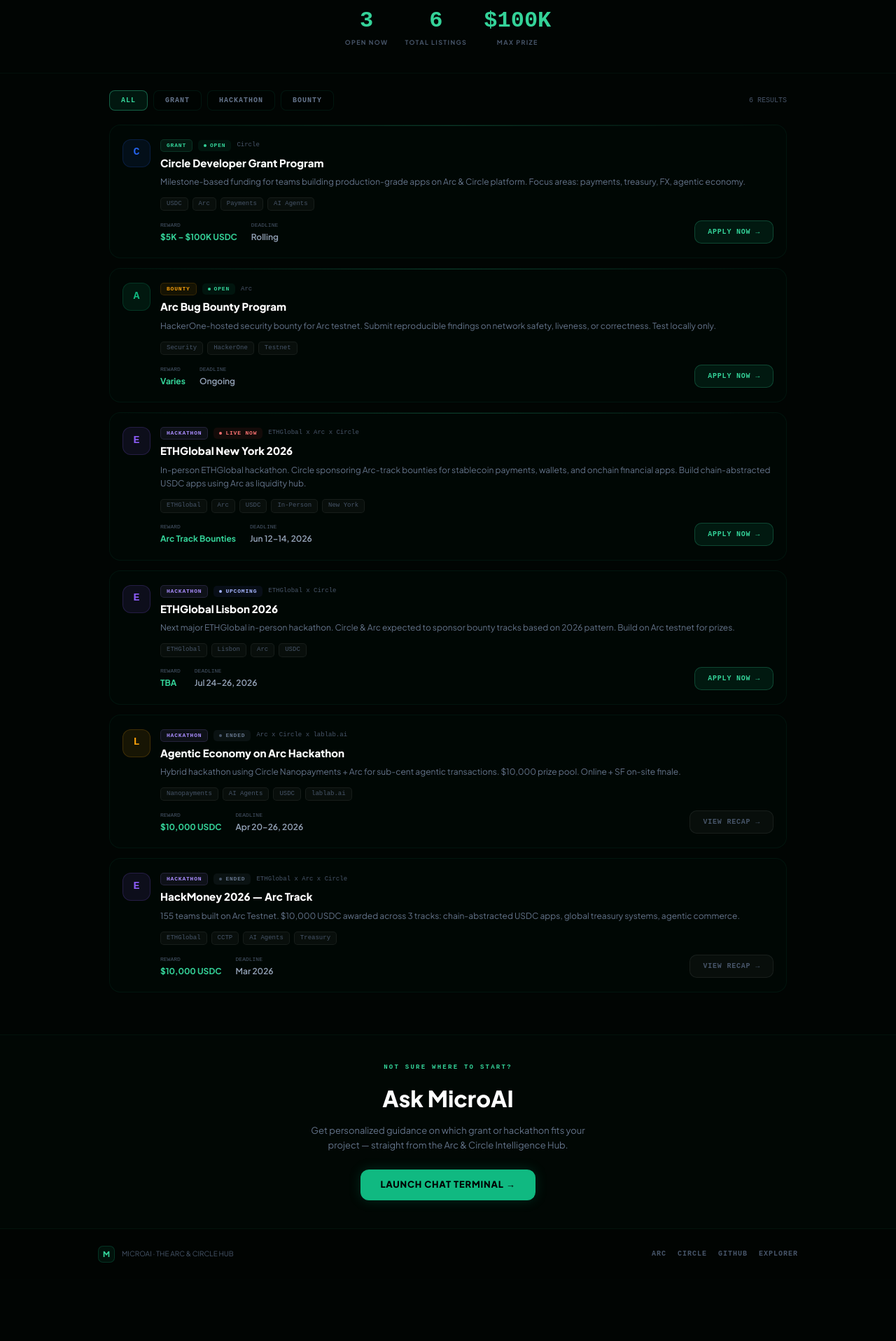
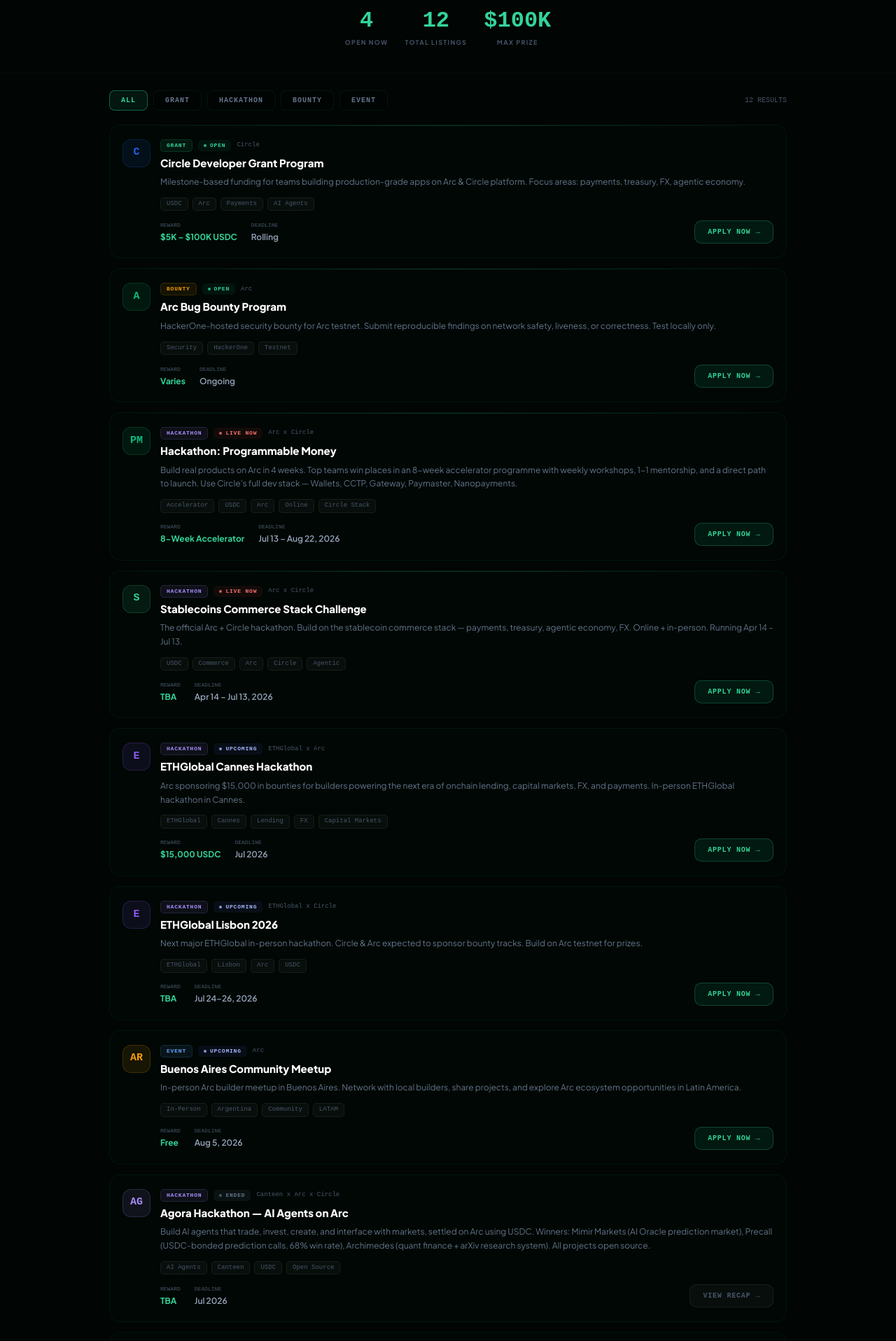
Before and after one commit to auronxbt/microai, a Next.js app: page /grants in a window 1280 px wide. Shown: the part 360-2276 px from the top of the page at 70% size. Before the commit the page ends 2188 px from the top, so only its background shows below. Built offline with nearby package versions, Linux system fonts and the light colour scheme.

Commit message:
feat: update grants and ecosystem with July 2026 data

```diff
--- a/app/ecosystem/page.tsx
+++ b/app/ecosystem/page.tsx
@@ -420,6 +420,33 @@
     logo: "CB",
     logoColor: "#2563eb",
   },
+  {
+    name: "Pulsar",
+    desc: "Consumer stablecoin money app building on Arc. Designed around USDC and EURC balances, payments, card activity, FX, and multi-currency flows. Brings stablecoin finance to everyday users.",
+    category: "PAYMENTS",
+    tags: ["Consumer", "USDC", "EURC", "FX", "Card"],
+    url: "https://community.arc.io/public/clubs/arc-ecosystem/blog/arc-x-pulsar-consumer-stablecoin-money-movement-on-arc",
+    logo: "PL",
+    logoColor: "#10b981",
+  },
+  {
+    name: "Canteen",
+    desc: "Builder platform and hackathon organizer on Arc. Runs Agora and Lepton Agents hackathons — AI agents that pay, receive, and orchestrate USDC nanopayments on Arc.",
+    category: "AI & AGENTS",
+    tags: ["Hackathons", "AI Agents", "Nanopayments", "Community"],
+    url: "https://thecanteenapp.com",
+    logo: "CT",
+    logoColor: "#f59e0b",
+  },
+  {
+    name: "Intuit",
+    desc: "Major financial software company (QuickBooks, TurboTax) exploring Arc for programmable payments and financial automation for small businesses.",
+    category: "INSTITUTIONS",
+    tags: ["Fintech", "SMB", "Payments", "Automation"],
+    url: "https://intuit.com",
+    logo: "IN",
+    logoColor: "#0077c5",
+  },
 ];
 
 const CATEGORY_COLORS: Record<string, string> = {
--- a/app/grants/page.tsx
+++ b/app/grants/page.tsx
@@ -3,6 +3,7 @@
 import Link from "next/link";
 
 const grants = [
+  // ===== GRANTS =====
   {
     id: 1,
     type: "GRANT",
@@ -17,6 +18,7 @@
     logo: "C",
     logoColor: "#2563eb",
   },
+  // ===== BOUNTY =====
   {
     id: 2,
     type: "BOUNTY",
@@ -31,13 +33,114 @@
     logo: "A",
     logoColor: "#10b981",
   },
+  // ===== LIVE NOW =====
   {
     id: 3,
     type: "HACKATHON",
     status: "LIVE NOW",
+    org: "Arc x Circle",
+    title: "Hackathon: Programmable Money",
+    desc: "Build real products on Arc in 4 weeks. Top teams win places in an 8-week accelerator programme with weekly workshops, 1-1 mentorship, and a direct path to launch. Use Circle's full dev stack — Wallets, CCTP, Gateway, Paymaster, Nanopayments.",
+    reward: "8-Week Accelerator",
+    deadline: "Jul 13 – Aug 22, 2026",
+    tags: ["Accelerator", "USDC", "Arc", "Online", "Circle Stack"],
+    url: "https://community.arc.io/public/events/hackathon-programmable-money-74llz8htis",
+    logo: "PM",
+    logoColor: "#10b981",
+  },
+  {
+    id: 4,
+    type: "HACKATHON",
+    status: "LIVE NOW",
+    org: "Arc x Circle",
+    title: "Stablecoins Commerce Stack Challenge",
+    desc: "The official Arc + Circle hackathon. Build on the stablecoin commerce stack — payments, treasury, agentic economy, FX. Online + in-person. Running Apr 14 – Jul 13.",
+    reward: "TBA",
+    deadline: "Apr 14 – Jul 13, 2026",
+    tags: ["USDC", "Commerce", "Arc", "Circle", "Agentic"],
+    url: "https://community.arc.io/public/events/hackathon-the-stablecoins-commerce-stack-challenge-ozc0ih6kba",
+    logo: "S",
+    logoColor: "#34d399",
+  },
+  // ===== UPCOMING =====
+  {
+    id: 5,
+    type: "HACKATHON",
+    status: "UPCOMING",
+    org: "ETHGlobal x Arc",
+    title: "ETHGlobal Cannes Hackathon",
+    desc: "Arc sponsoring $15,000 in bounties for builders powering the next era of onchain lending, capital markets, FX, and payments. In-person ETHGlobal hackathon in Cannes.",
+    reward: "$15,000 USDC",
+    deadline: "Jul 2026",
+    tags: ["ETHGlobal", "Cannes", "Lending", "FX", "Capital Markets"],
+    url: "https://community.arc.io/public/events/ethglobal-cannes-hackathon-aejsg2lm44",
+    logo: "E",
+    logoColor: "#8b5cf6",
+  },
+  {
+    id: 6,
+    type: "HACKATHON",
+    status: "UPCOMING",
+    org: "ETHGlobal x Circle",
+    title: "ETHGlobal Lisbon 2026",
+    desc: "Next major ETHGlobal in-person hackathon. Circle & Arc expected to sponsor bounty tracks. Build on Arc testnet for prizes.",
+    reward: "TBA",
+    deadline: "Jul 24–26, 2026",
+    tags: ["ETHGlobal", "Lisbon", "Arc", "USDC"],
+    url: "https://ethglobal.com/events",
+    logo: "E",
+    logoColor: "#8b5cf6",
+  },
+  {
+    id: 7,
+    type: "EVENT",
+    status: "UPCOMING",
+    org: "Arc",
+    title: "Buenos Aires Community Meetup",
+    desc: "In-person Arc builder meetup in Buenos Aires. Network with local builders, share projects, and explore Arc ecosystem opportunities in Latin America.",
+    reward: "Free",
+    deadline: "Aug 5, 2026",
+    tags: ["In-Person", "Argentina", "Community", "LATAM"],
+    url: "https://community.arc.io/public/events",
+    logo: "AR",
+    logoColor: "#f59e0b",
+  },
+  // ===== ENDED =====
+  {
+    id: 8,
+    type: "HACKATHON",
+    status: "ENDED",
+    org: "Canteen x Arc x Circle",
+    title: "Agora Hackathon — AI Agents on Arc",
+    desc: "Build AI agents that trade, invest, create, and interface with markets, settled on Arc using USDC. Winners: Mimir Markets (AI Oracle prediction market), Precall (USDC-bonded prediction calls, 68% win rate), Archimedes (quant finance + arXiv research system). All projects open source.",
+    reward: "TBA",
+    deadline: "Jul 2026",
+    tags: ["AI Agents", "Canteen", "USDC", "Open Source"],
+    url: "https://arc-showcase.thecanteenapp.com/",
+    logo: "AG",
+    logoColor: "#a78bfa",
+  },
+  {
+    id: 9,
+    type: "HACKATHON",
+    status: "ENDED",
+    org: "Canteen x Arc x Circle",
+    title: "Lepton Agents Hackathon",
+    desc: "Two-week builder series for AI agents that pay, receive, and orchestrate nanopayments — settled on Arc. $50K prize pool. Six published Requests for Builders (RFBs) with concrete buildable angles.",
+    reward: "$50,000",
+    deadline: "Jun 15–29, 2026",
+    tags: ["AI Agents", "Nanopayments", "Canteen", "USDC"],
+    url: "https://community.arc.io/public/events/hackathon-lepton-agents-ohhczsazvd",
+    logo: "L",
+    logoColor: "#a78bfa",
+  },
+  {
+    id: 10,
+    type: "HACKATHON",
+    status: "ENDED",
     org: "ETHGlobal x Arc x Circle",
     title: "ETHGlobal New York 2026",
-    desc: "In-person ETHGlobal hackathon. Circle sponsoring Arc-track bounties for stablecoin payments, wallets, and onchain financial apps. Build chain-abstracted USDC apps using Arc as liquidity hub.",
+    desc: "In-person ETHGlobal hackathon. Circle sponsored Arc-track bounties for stablecoin payments, wallets, and onchain financial apps.",
     reward: "Arc Track Bounties",
     deadline: "Jun 12–14, 2026",
     tags: ["ETHGlobal", "Arc", "USDC", "In-Person", "New York"],
@@ -46,21 +149,7 @@
     logoColor: "#8b5cf6",
   },
   {
-    id: 4,
-    type: "HACKATHON",
-    status: "UPCOMING",
-    org: "ETHGlobal x Circle",
-    title: "ETHGlobal Lisbon 2026",
-    desc: "Next major ETHGlobal in-person hackathon. Circle & Arc expected to sponsor bounty tracks based on 2026 pattern. Build on Arc testnet for prizes.",
-    reward: "TBA",
-    deadline: "Jul 24–26, 2026",
-    tags: ["ETHGlobal", "Lisbon", "Arc", "USDC"],
-    url: "https://ethglobal.com/events",
-    logo: "E",
-    logoColor: "#8b5cf6",
-  },
-  {
-    id: 5,
+    id: 11,
     type: "HACKATHON",
     status: "ENDED",
     org: "Arc x Circle x lablab.ai",
@@ -69,12 +158,12 @@
     reward: "$10,000 USDC",
     deadline: "Apr 20–26, 2026",
     tags: ["Nanopayments", "AI Agents", "USDC", "lablab.ai"],
-    url: "https://lablab.ai/ai-hackathons/nano-payments-arc",
-    logo: "L",
+    url: "https://community.arc.io/public/events/agentic-economy-on-arc-hackathon-xoayqenc6j",
+    logo: "AE",
     logoColor: "#f59e0b",
   },
   {
-    id: 6,
+    id: 12,
     type: "HACKATHON",
     status: "ENDED",
     org: "ETHGlobal x Arc x Circle",
@@ -83,13 +172,13 @@
     reward: "$10,000 USDC",
     deadline: "Mar 2026",
     tags: ["ETHGlobal", "CCTP", "AI Agents", "Treasury"],
-    url: "https://www.arc.network/blog/meet-the-arc-track-winners-from-the-hackmoney-2026-hackathon-and-what-we-learned",
+    url: "https://community.arc.io/public/events/ethglobal-hack-money-defi-hackathon-x4185sibue",
     logo: "E",
     logoColor: "#8b5cf6",
   },
 ];
 
-const FILTER_TYPES = ["ALL", "GRANT", "HACKATHON", "BOUNTY"];
+const FILTER_TYPES = ["ALL", "GRANT", "HACKATHON", "BOUNTY", "EVENT"];
 const STATUS_COLORS: Record<string, { bg: string; text: string; dot: string }> = {
   "OPEN":     { bg: "rgba(16,185,129,0.08)", text: "#34d399", dot: "#34d399" },
   "LIVE NOW": { bg: "rgba(239,68,68,0.08)",  text: "#f87171", dot: "#f87171" },
@@ -100,7 +189,9 @@
   GRANT:     "#34d399",
   BOUNTY:    "#f59e0b",
   HACKATHON: "#a78bfa",
+  EVENT:     "#60a5fa",
 };
+
 
 export default function GrantsPage() {
   const [filter, setFilter] = useState("ALL");
```
